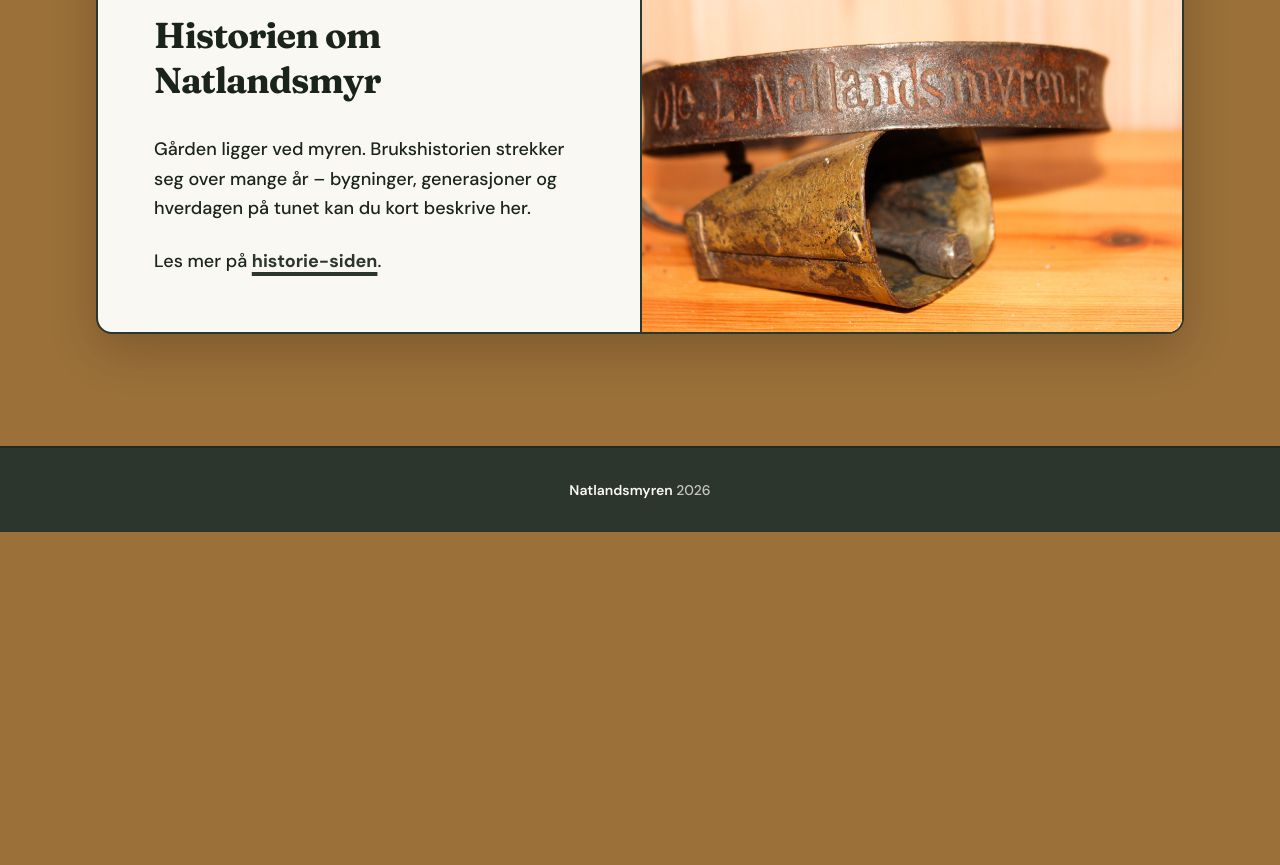
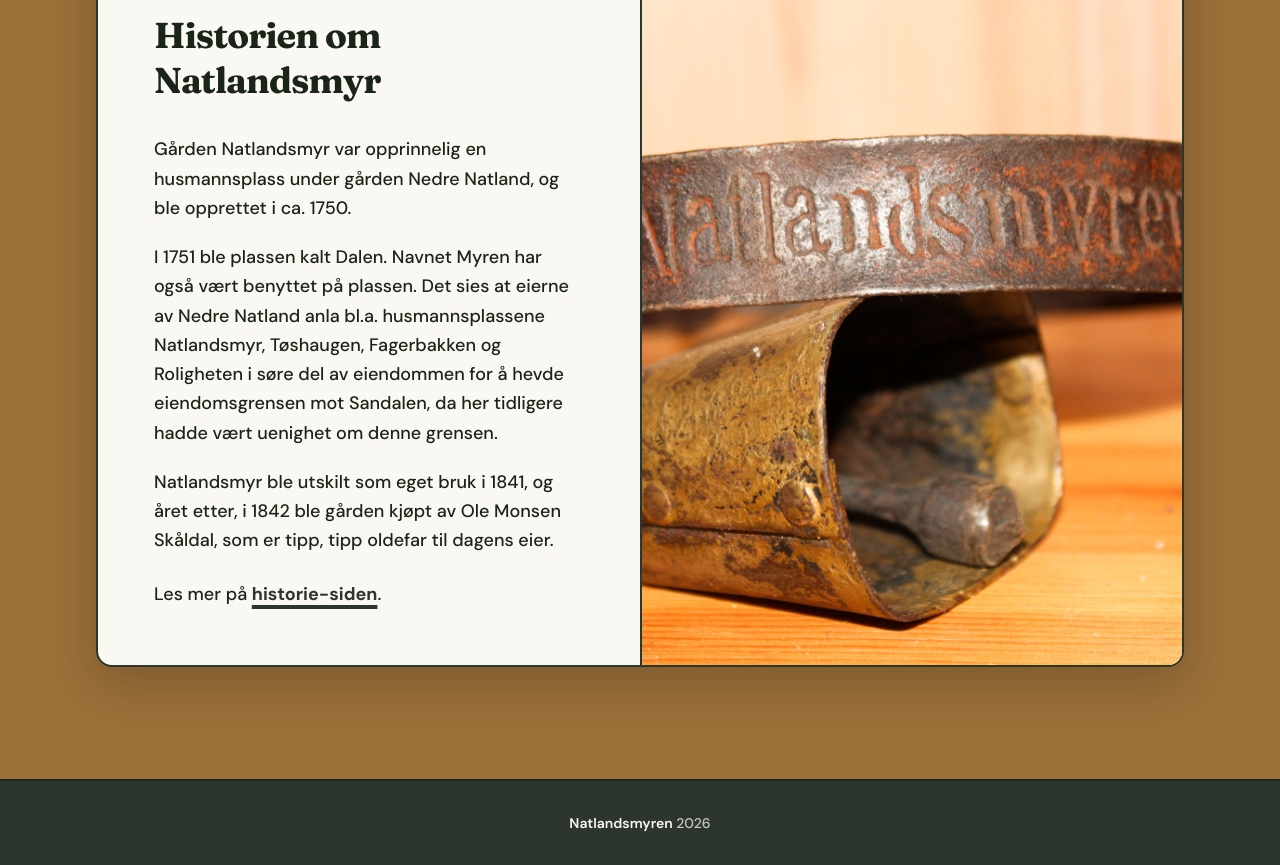
Before and after one commit to eirnat/Natlandsmyren, a Next.js app: page / in a window 1280 px wide. Shown: the part 1061-1926 px from the top of the page. Before the commit the page ends 1593 px from the top, so only its background shows below. Built offline with nearby package versions, Linux system fonts and the light colour scheme.

Commit message:
Historiesiden, tekst oppdatert

```diff
--- a/app/page.tsx
+++ b/app/page.tsx
@@ -108,9 +108,20 @@ export default function Home() {
               Historien om Natlandsmyr
             </h2>
             <p className="mt-8 text-base font-medium leading-relaxed text-foreground sm:text-lg sm:leading-relaxed">
-              Gården ligger ved myren. Brukshistorien strekker seg over mange
-              år – bygninger, generasjoner og hverdagen på tunet kan du kort
-              beskrive her.
+              Gården Natlandsmyr var opprinnelig en husmannsplass under gården
+              Nedre Natland, og ble opprettet i ca. 1750.
+            </p>
+            <p className="mt-5 text-base font-medium leading-relaxed text-foreground sm:text-lg sm:leading-relaxed">
+              I 1751 ble plassen kalt Dalen. Navnet Myren har også vært benyttet
+              på plassen. Det sies at eierne av Nedre Natland anla bl.a.
+              husmannsplassene Natlandsmyr, Tøshaugen, Fagerbakken og Roligheten
+              i søre del av eiendommen for å hevde eiendomsgrensen mot Sandalen,
+              da her tidligere hadde vært uenighet om denne grensen.
+            </p>
+            <p className="mt-5 text-base font-medium leading-relaxed text-foreground sm:text-lg sm:leading-relaxed">
+              Natlandsmyr ble utskilt som eget bruk i 1841, og året etter, i 1842
+              ble gården kjøpt av Ole Monsen Skåldal, som er tipp, tipp oldefar
+              til dagens eier.
             </p>
             <p className="mt-6 text-base font-medium leading-relaxed text-foreground sm:text-lg">
               Les mer på{" "}
```
Also changed, not shown: 1 other file (tests, documents, lock files or other folders).
